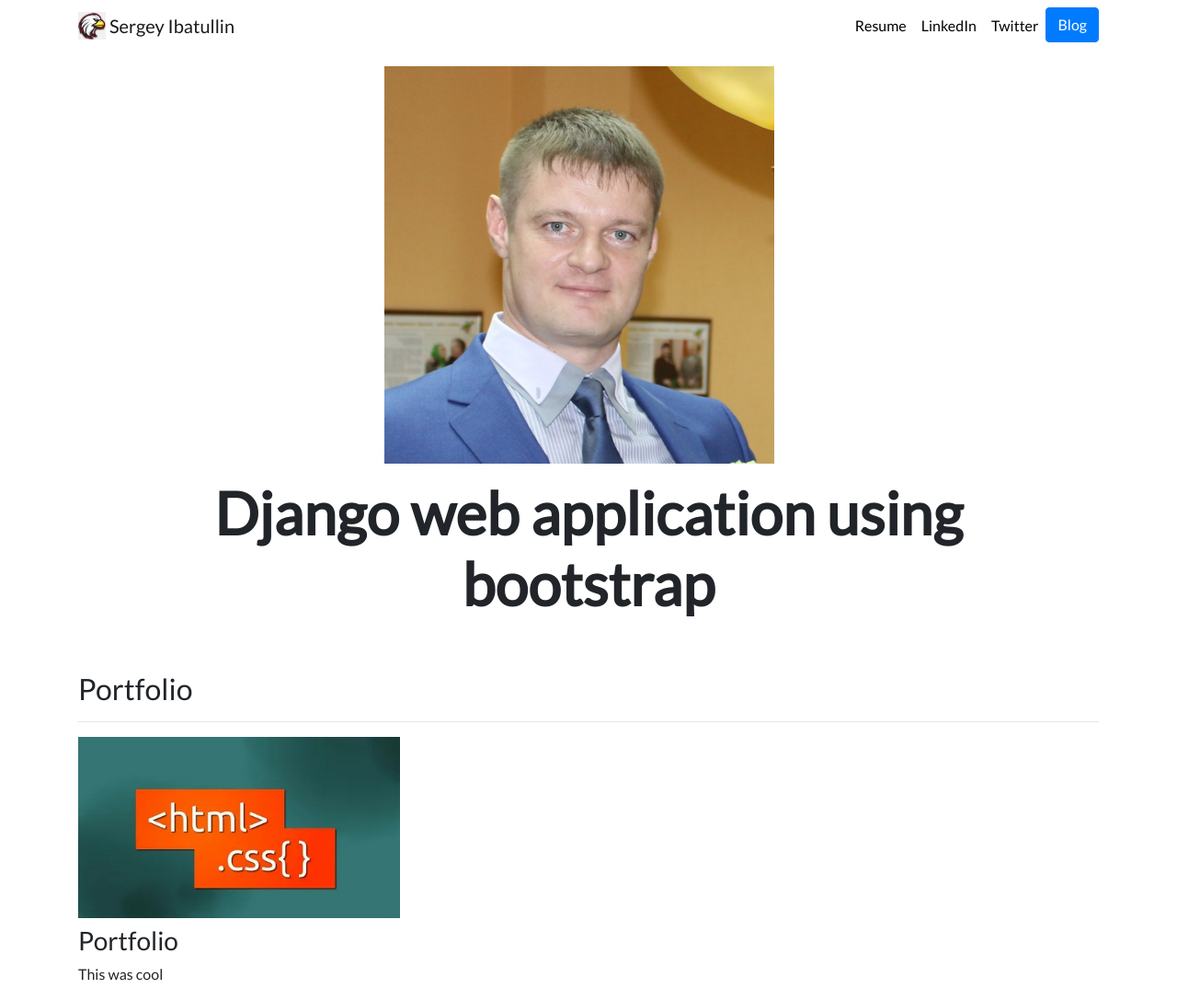
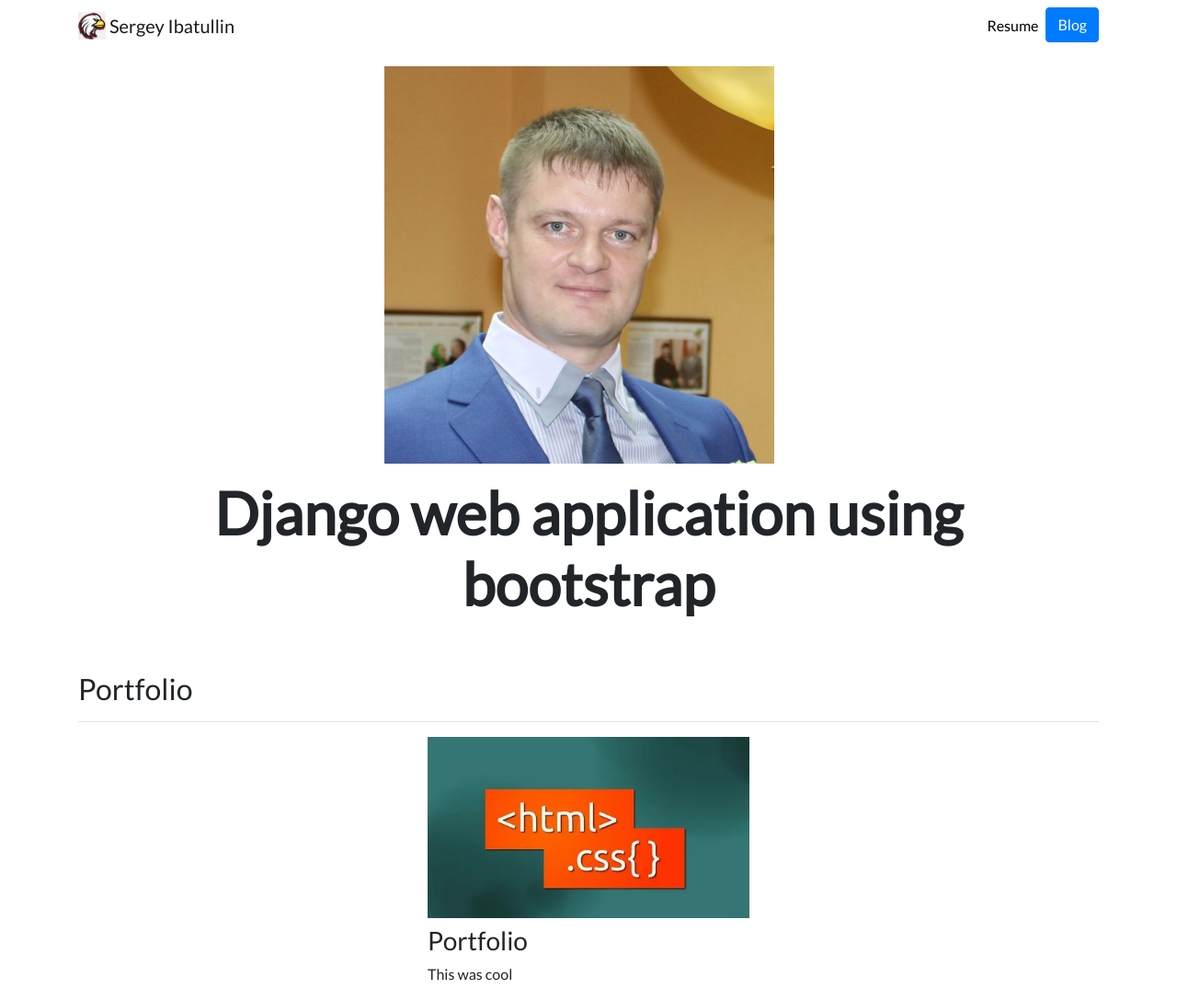
Before and after one commit to Cloude77/django3-portfolio, a Django app: page / in a window 1280 px wide. Shown: the whole page at 92% size. Run offline with Django 4.2, Linux system fonts and the light colour scheme; data comes from the database, SQL or seed files in the repository; both versions use the stored data as it was after the commit; parts of the project's set-up code (start-up, migrations or seed data) failed here and were passed over; some libraries are stand-ins or nearby versions.

Commit message:
Update portfolio

```diff
--- a/portfolio/templates/portfolio/base.html
+++ b/portfolio/templates/portfolio/base.html
@@ -35,12 +35,12 @@
           <li class="nav-item">
             <a class="nav-link" href="{% static "portfolio/pdf/resume.pdf" %}">Resume</a>
           </li>
-          <li class="nav-item">
-            <a class="nav-link" href="https://www.linkedin.com/in/nick-walter/" target="_blank">LinkedIn</a>
-          </li>
-          <li class="nav-item">
-            <a class="nav-link" href="https://twitter.com/ZappyCode" target="_blank">Twitter</a>
-          </li>
+<!--          <li class="nav-item">-->
+<!--            <a class="nav-link" href="https://www.linkedin.com/in/nick-walter/" target="_blank">LinkedIn</a>-->
+<!--          </li>-->
+<!--          <li class="nav-item">-->
+<!--            <a class="nav-link" href="https://twitter.com/ZappyCode" target="_blank">Twitter</a>-->
+<!--          </li>-->
           <li>
             <a role="button" href="{% url 'blog:all_blogs' %}" class="btn btn-primary">Blog</a>
           </li>
--- a/portfolio/templates/portfolio/home.html
+++ b/portfolio/templates/portfolio/home.html
@@ -18,7 +18,8 @@
 
 <h2 class="mt-5">Portfolio</h2>
 <hr>
-<div class="row">
+<div class="row justify-content-md-center">
+<!--<div class="row">-->
   {% for project in projects %}
   <div class="col-lg-4 col-md-6">
 
--- a/portfolio/views.py
+++ b/portfolio/views.py
@@ -1,4 +1,5 @@
 from django.shortcuts import render
+
 from .models import Project
 
 
--- /dev/null
+++ b/requirements.txt
@@ -0,0 +1,6 @@
+Django~=4.2.1
+pip~=23.1.2
+wheel~=0.37.1
+asgiref~=3.7.2
+sqlparse~=0.4.4
+setuptools~=60.2.0
```
Also changed, not shown: db.sqlite3, media/portfolio/images/Zappy.jpg (deleted), 1 other file.
